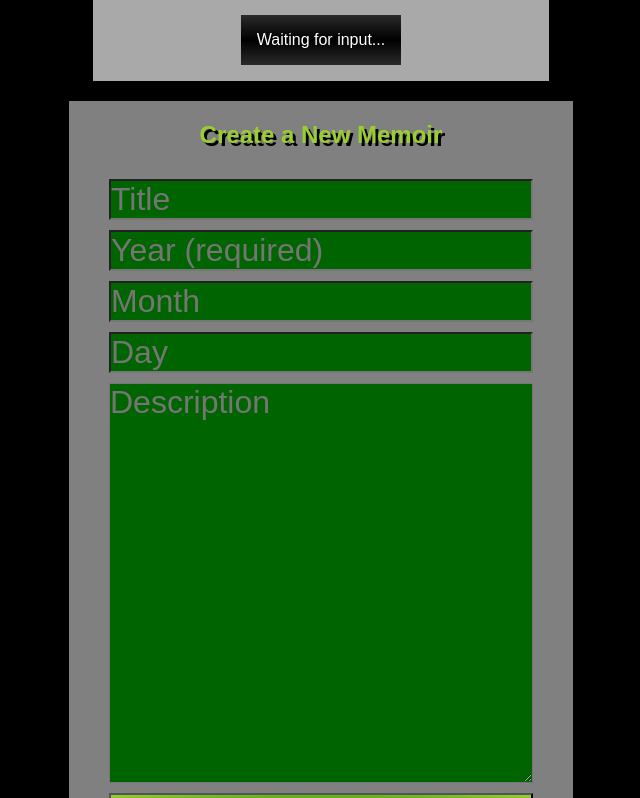
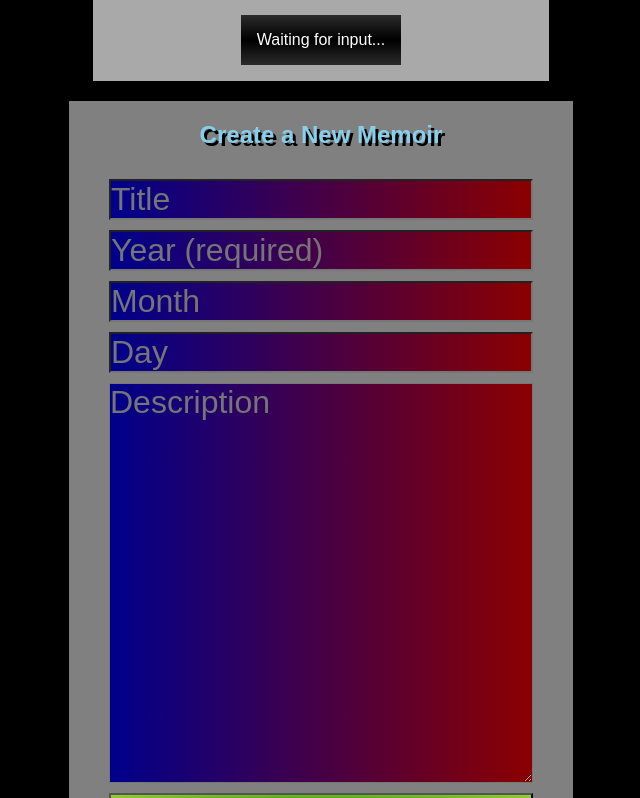
Before and after one commit to hemingus/memoir-trail, a Next.js app: page / in a window 1280 px wide. Shown: the part 302-1100 px from the top of the page, without its empty margins (319-959 px from the left). Built offline with nearby package versions, Linux system fonts and the light colour scheme.

Commit message:
CreateMemoir css gradient color

```diff
--- a/src/app/components/Memoir/CreateMemoir.css
+++ b/src/app/components/Memoir/CreateMemoir.css
@@ -18,7 +18,7 @@
 }
 
 .createMemoir-container input {
-    background: darkgreen;
+    background: linear-gradient(to right, darkblue, darkred);
     color: pink;
     font-family: arial;
     font-size: 2rem;
@@ -27,7 +27,7 @@
 .createMemoir-container textarea {
     width: min(800px, 100%);
     height: 400px;
-    background: darkgreen;
+    background: linear-gradient(to right, darkblue, darkred);
     color: pink;
     font-family: arial;
     font-size: 2rem;
@@ -46,6 +46,6 @@
 
 .createMemoir-container h2 {
     align-self: center;
-    color: yellowgreen;
+    color: skyblue;
     filter: drop-shadow(3px 3px 0 black);
 }
```
